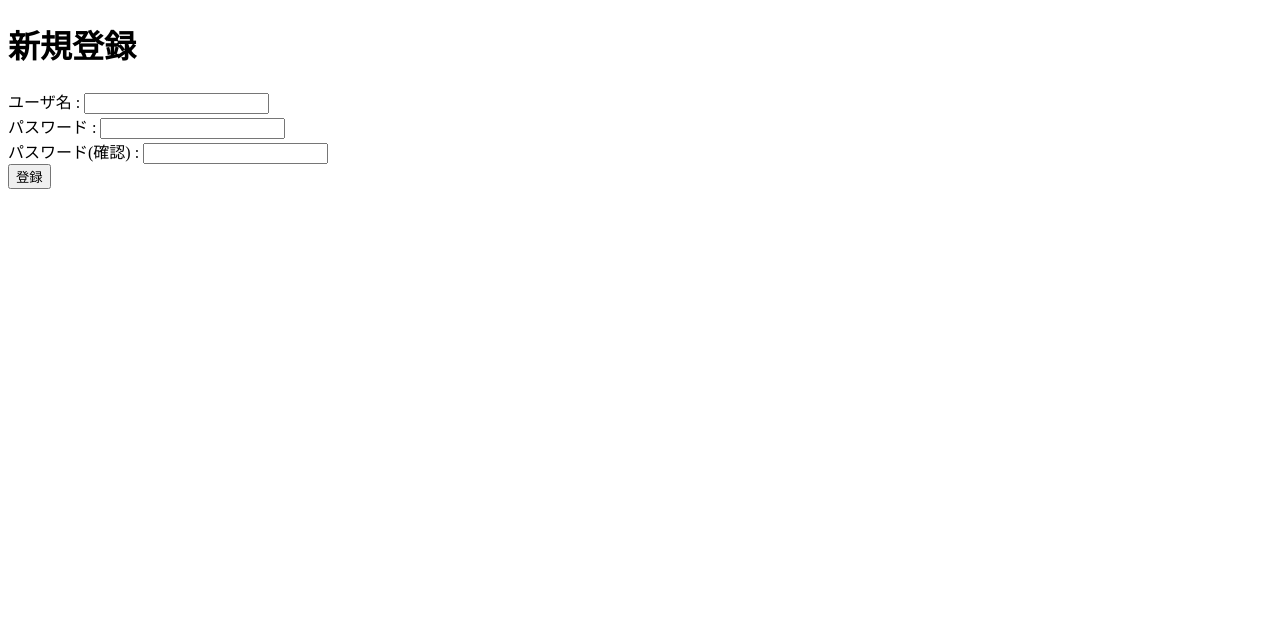
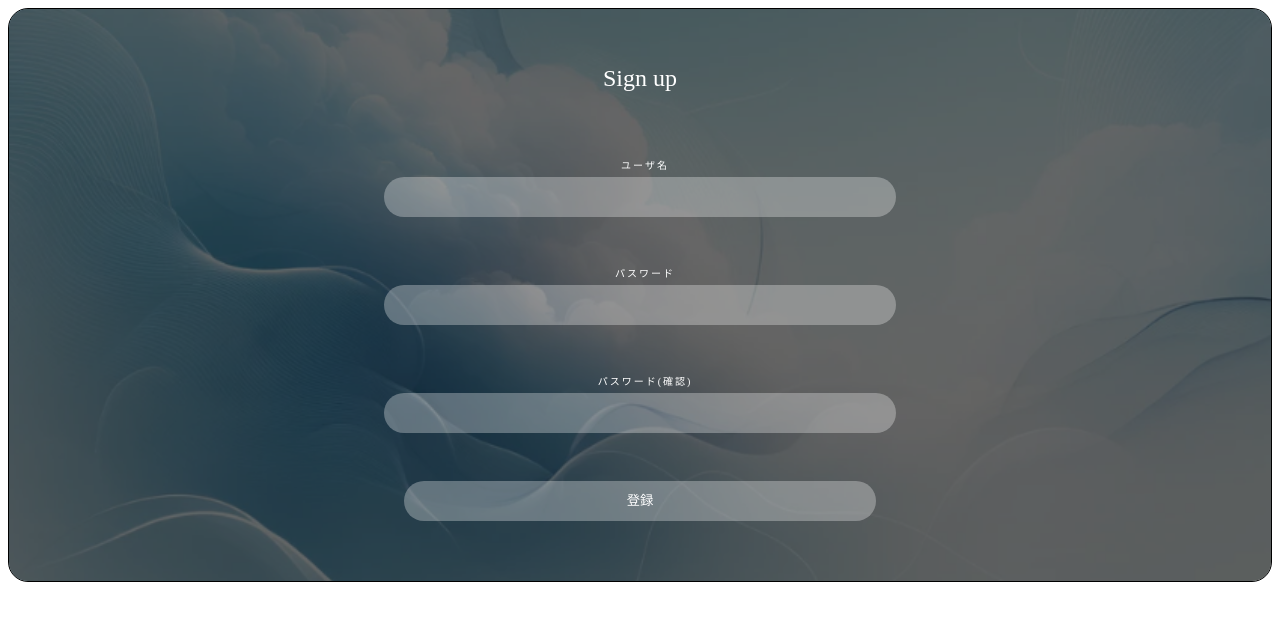
Before and after one commit to 252dai/Taskhub, a PHP site: page /loginRegister.php in a window 1280 px wide. Shown: the top 621 px of the page. Run offline with PHP 8.4, Linux system fonts and the light colour scheme.

Commit message:
Second commit

```diff
--- /dev/null
+++ b/login.css
@@ -0,0 +1,59 @@
+.login{
+    border: 1px solid black;
+    background: url(images/空背景.png);
+    color: white;
+    border-radius: 20px;
+    box-shadow: 0px 0px 20px rgba(0,0,0,0,75);
+    background-size: cover;
+    background-position: center;
+    overflow: hidden;
+}
+form{
+    display: block;
+    box-sizing: border-box;
+    padding: 40px;
+    width: 100%;
+    height: 100%;
+    backdrop-filter: brightness(40%);
+    flex-direction: column;
+    display: flex;
+    gap: 5px;
+    display: flex;
+    flex-direction: column;
+    align-items: center;
+}
+h1{
+    font-weight: normal;
+    font-size: 24px;
+    text-shadow: 0px 0px 2px rgba(0,0,0,0,5);
+    margin-bottom: 60px;
+    text-align: center;
+}
+label{
+    color: rgba(255, 255 255, 0.8);
+    text-transform: uppercase;
+    font-size: 10px;
+    letter-spacing: 2px;
+    padding-left: 10px;
+}
+input{
+    background: rgba(255, 255, 255, 0.3);
+    height: 40px;
+    line-height: 40px;
+    border-radius: 20px;
+    padding: 0px 20px;
+    border: none;
+    margin-bottom: 20px;
+    color: white;
+    width: 40%;
+
+}
+button{
+    background: rgb(45, 126, 231);
+    height: 40px;
+    line-height: 40px;
+    border-radius: 40px;
+    border: none;
+    margin: 10px 0px;
+    box-shadow: 0px 0px 5px rgba(0, 0, 0, 0.3);
+}
--- a/loginRegister.php
+++ b/loginRegister.php
@@ -19,6 +19,13 @@ if ($_POST) {
         $errMess[] = "確認用パスワードが一致しません";
     }
 
+    $userfile = "../uesrinfo.txt";
+    if(!$errMess){
+        $ph = password_hash($_POST['password'], algo: PASSWORD_DEFAULT);
+        $line = '"' . $_POST['username'] . '","' .$ph . '"' . "\n";
+        $ret = file_put_contents($userfile, $line, flags: FILE_APPEND);
+    }
+
     // エラーがなければリダイレクト
     if (!$errMess) {
         $host = $_SERVER['HTTP_HOST'];
@@ -34,9 +41,10 @@ if ($_POST) {
     <meta charset="UTF-8">
     <meta name="viewport" content="width=device-width, initial-scale=1.0">
     <title>新規登録</title>
+    <link rel="stylesheet" href="login.css">
 </head>
 <body>
-    <h1>新規登録</h1>
+
     <?php
     if ($errMess) {
         echo '<div class="alert alert-danger" role="alert">';
@@ -44,11 +52,17 @@ if ($_POST) {
         echo '</div>';
     }
     ?>
-    <form action="" method="post">
-        ユーザ名 : <input type="text" name="username" value=""><br>
-        パスワード : <input type="password" name="password" value=""><br>
-        パスワード(確認) : <input type="password" name="password2" value=""><br>
-        <input type="submit" name="register" value="登録">
-    </form>
+    <div class="login">
+        <form action="" method="post">
+            <h1>Sign up</h1>
+            <label>ユーザ名</label>
+            <input type="text" name="username" value=""><br>
+            <label>パスワード</label>
+            <input type="password" name="password" value=""><br>
+            <label>パスワード(確認)</label>
+            <input type="password" name="password2" value=""><br>
+            <input type="submit" name="register" value="登録">
+        </form>
+    </div>
 </body>
 </html>
```
Also changed, not shown: login.php (+11 -5 lines).
